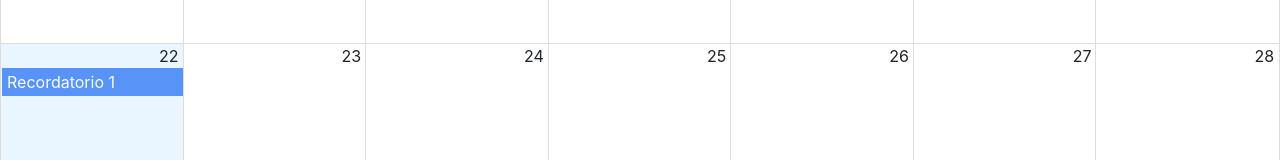
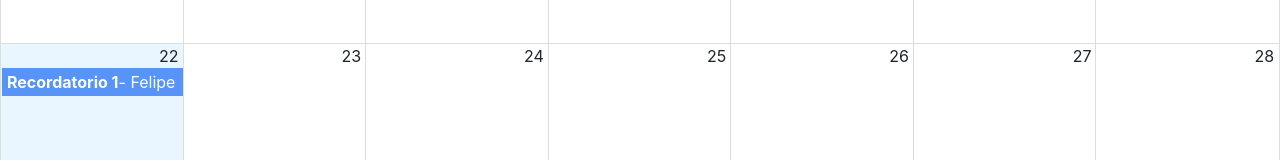
Before and after one commit to FelipeHernandez98/calendar-app-react, a React (Vite) app: page / in a window 1280 px wide. Shown: the part 495-655 px from the top of the page. Built offline with nearby package versions, Linux system fonts and the light colour scheme.

Commit message:
agregando componente que maneje los eventos

```diff
--- /dev/null
+++ b/src/calendar/components/CalendarEvent.jsx
@@ -0,0 +1,12 @@
+import React from 'react'
+
+export const CalendarEvent = ( { event } ) => {
+
+    const { title, user  } = event;
+  return (
+    <>
+        <strong>{ title }</strong>
+        <span>- { user.name }</span>
+    </>
+  )
+}
--- a/src/calendar/index.js
+++ b/src/calendar/index.js
@@ -1,3 +1,4 @@
 
 export * from './pages/CalendarPage'
 export * from './components/NavBar'
+export * from './components/CalendarEvent'
--- a/src/calendar/pages/CalendarPage.jsx
+++ b/src/calendar/pages/CalendarPage.jsx
@@ -1,8 +1,9 @@
 import 'react-big-calendar/lib/css/react-big-calendar.css'
 import { Calendar } from 'react-big-calendar';
-import { NavBar } from '../';
+import { NavBar, CalendarEvent } from '../';
 import { addHours } from 'date-fns'
 import { getMessagesES, localizer } from '../../helpers';
+
 
 
 const events = [{
@@ -46,6 +47,9 @@
         style={{ height: 'calc(100vh - 80px )' }}
         messages={ getMessagesES() }
         eventPropGetter= { eventStyleGetter }
+        components={{
+          event: CalendarEvent
+        }}
       />
 
     </>
```
